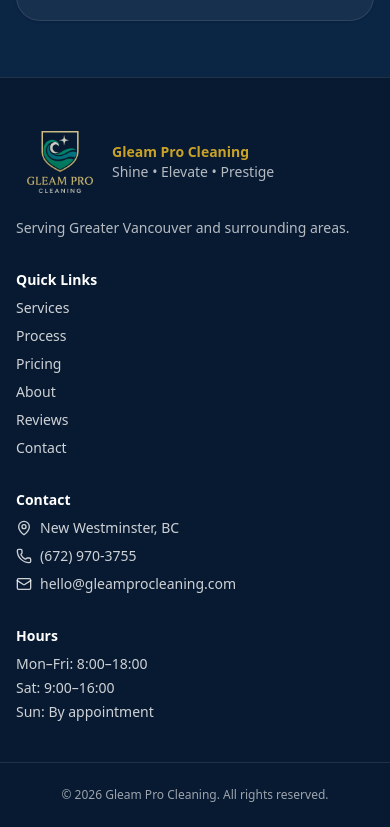
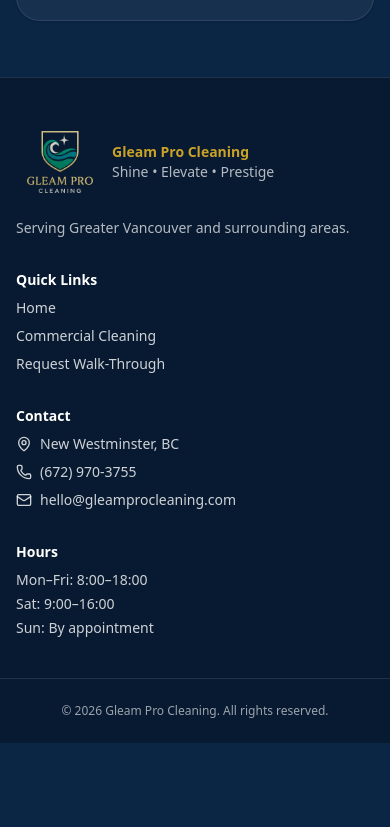
Before and after one commit to iLongRanger/gleamProCleaning, a Next.js app: page / in a window 390 px wide. Shown: the part 2964-3791 px from the top of the page. After the commit the page ends 3707 px from the top, so only its background shows below. Built offline with nearby package versions, Linux system fonts and the light colour scheme.

Commit message:
fix: navigation consistency in footer
- Update footer Quick Links to match actual application structure
- Replace outdated anchor links with proper Next.js routes
- Convert to Next.js Link components for proper routing
- Ensure navigation consistency across desktop and mobile views

```diff
--- a/components/Footer.tsx
+++ b/components/Footer.tsx
@@ -1,6 +1,7 @@
 "use client";
 
 import Image from "next/image";
+import Link from "next/link";
 import { MapPin, Phone, Mail } from "lucide-react";
 
 const colors = {
@@ -9,12 +10,9 @@
 };
 
 const nav = [
-  { label: "Services", href: "#services" },
-  { label: "Process", href: "#process" },
-  { label: "Pricing", href: "#pricing" },
-  { label: "About", href: "#about" },
-  { label: "Reviews", href: "#reviews" },
-  { label: "Contact", href: "#contact" },
+  { label: "Home", href: "/" },
+  { label: "Commercial Cleaning", href: "/commercial-cleaning" },
+  { label: "Request Walk-Through", href: "/request-walkthrough" },
 ];
 
 export default function Footer() {
@@ -47,9 +45,9 @@
           <ul className="space-y-2 text-white/80">
             {nav.map((n) => (
               <li key={n.href}>
-                <a href={n.href} className="hover:text-white">
+                <Link href={n.href} className="hover:text-white">
                   {n.label}
-                </a>
+                </Link>
               </li>
             ))}
           </ul>
```
Also changed, not shown: 1 other file (tests, documents, lock files or other folders).
